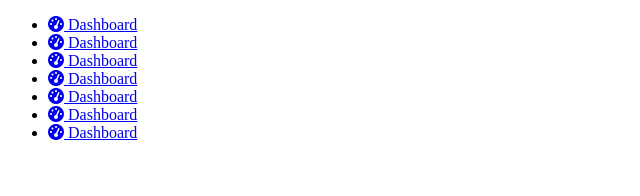
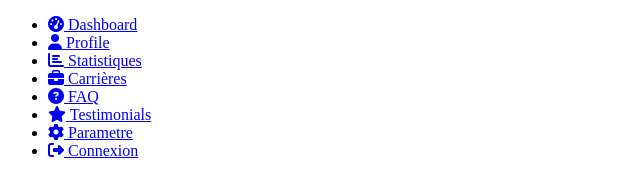
Before and after one commit to Junior98-dev/Dashboard, a plain HTML site: page index.html in a window 1280 px wide. Shown: the whole page, without its empty margins (0-640 px from the left). Drawn offline with Linux system fonts and the light colour scheme.

Commit message:
partie menu html

```diff
--- a/index.html
+++ b/index.html
@@ -15,33 +15,39 @@
             </a>
             </li>
 
-            <li><a href="#"><i class="fas fa-tachometer-alt"></i>
-            <span>Dashboard</span>
+            <li><a href="#"><i class="fas fa-user"></i>
+                <span>Profile</span>
+                </a>
+            </li>
+
+            <li><a href="#"><i class="fas fa-chart-bar"></i>
+            <span>Statistiques</span>
             </a>
             </li>
 
-            <li><a href="#"><i class="fas fa-tachometer-alt"></i>
-            <span>Dashboard</span>
+
+            <li><a href="#"><i class="fas fa-briefcase"></i>
+            <span>Carrières</span>
             </a>
             </li>
 
-            <li><a href="#"><i class="fas fa-tachometer-alt"></i>
-            <span>Dashboard</span>
+
+            <li><a href="#"><i class="fas fa-question-circle"></i>
+            <span>FAQ</span>
             </a>
             </li>
 
-            <li><a href="#"><i class="fas fa-tachometer-alt"></i>
-            <span>Dashboard</span>
+            <li><a href="#"><i class="fas fa-star"></i>
+            <span>Testimonials</span>
             </a>
             </li>
 
-            <li><a href="#"><i class="fas fa-tachometer-alt"></i>
-            <span>Dashboard</span>
+            <li><a href="#"><i class="fas fa-cog"></i>
+            <span>Parametre</span>
             </a>
             </li>
-
-            <li><a href="#"><i class="fas fa-tachometer-alt"></i>
-            <span>Dashboard</span>
+            <li class="logout"><a href="#"><i class="fas fa-sign-out-alt"></i>
+            <span>Connexion</span>
             </a>
             </li>
         </ul>
```
